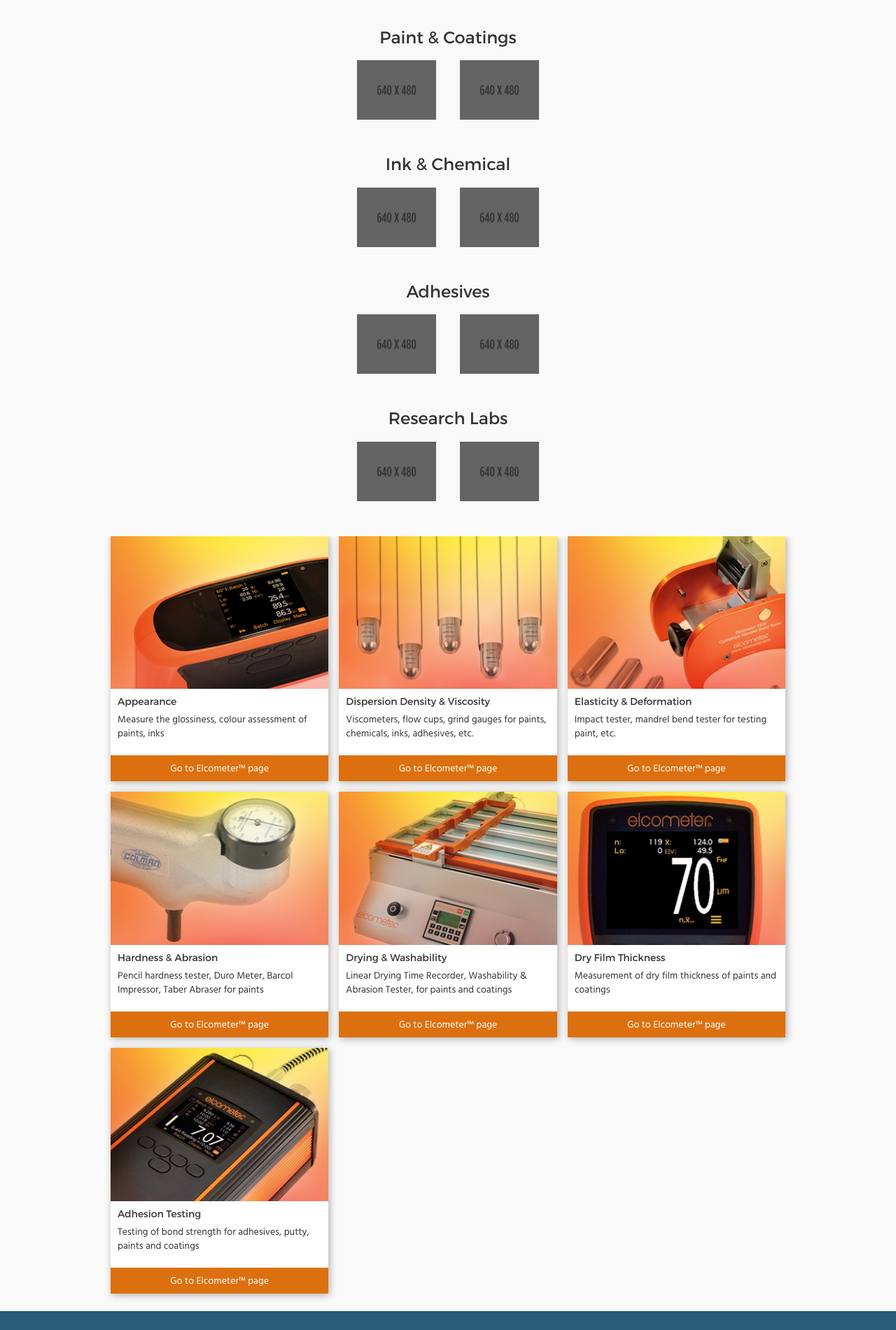
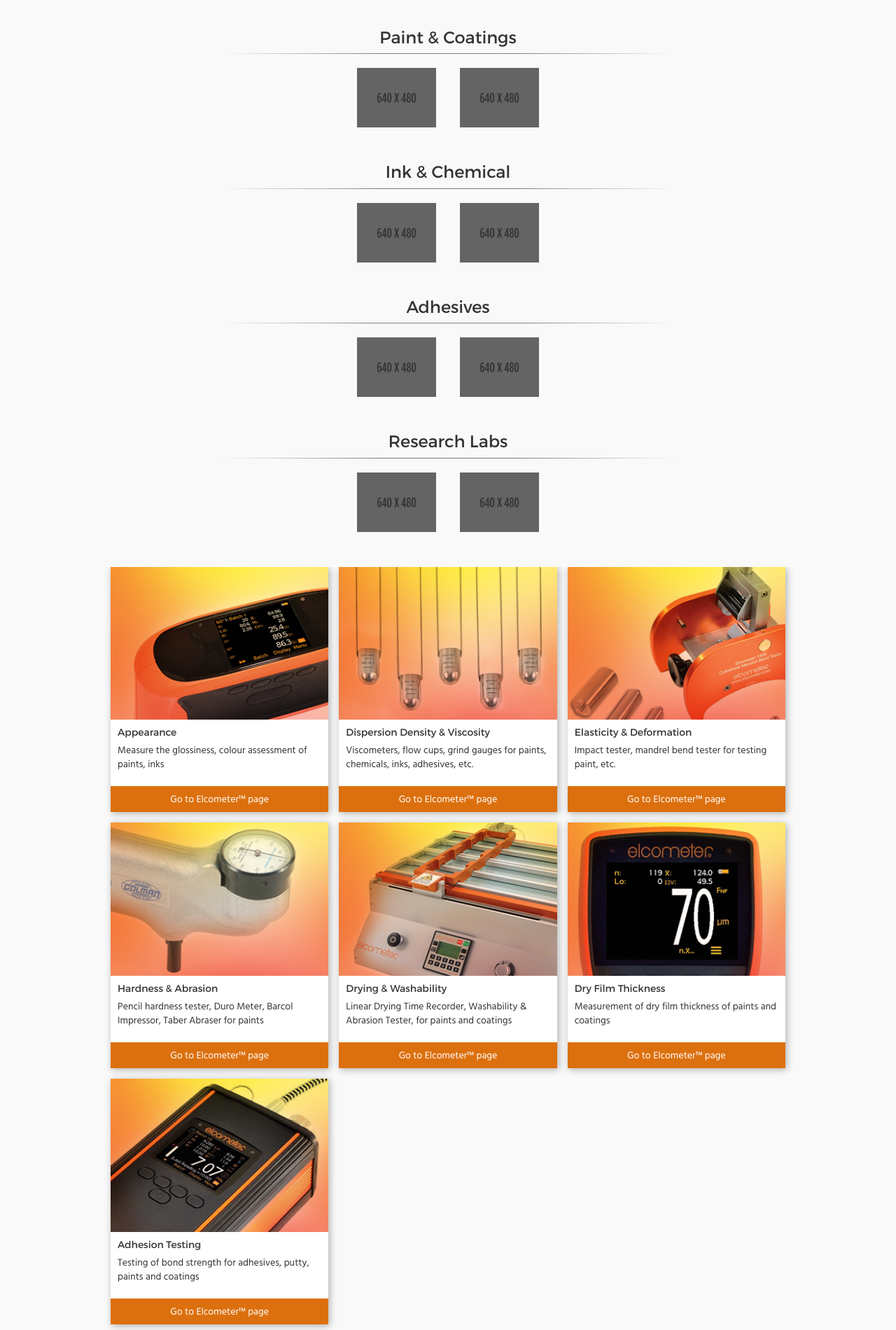
Before and after one commit to upsitf/sandbox-tbc4k, a Jekyll site: the page built from monitoring/instruments/research/index.html, in a window 1280 px wide. Shown: the part 320-2220 px from the top of the page at 70% size. Built offline with Jekyll 4.4.1, drawn with Linux system fonts in a browser that asks for light colours.

Commit message:
Underline and font size adjustments

```diff
--- a/_layouts/instruments.html
+++ b/_layouts/instruments.html
@@ -24,9 +24,10 @@ tab2: Instruments Used
 					{% if j == 1 %}
 						<section>
 						<div class="row"><div class="col-lg-12">
-							<h3>
+							<h3 class="underlined">
 							{{ page.clients1_categories[count1_2.size] }}
 							</h3>
+							<div class="underline"></div>
 						</div></div>
 						<div class="list-fluid">
 					{% endif %}
--- a/css/custom.css
+++ b/css/custom.css
@@ -624,7 +624,7 @@ section.panel-wide>h1, section.panel-wide>div.row>div>h1 {
 
 @media (max-width: 767px) {
 	section.panel-wide>h1, section.panel-wide>div.row>div>h1 {
-	    font-size: 2.75em;
+	    font-size: 2.5em;
 	}
 	section.panel-wide>h1.resize, section.panel-wide>div.row>div>h1.resize {
 	    font-size: 3em;
@@ -724,6 +724,19 @@ a.btn.btn-default.btn-learn {
 .page-content-dynamic h3 {
 	text-align: center;
 	margin-bottom: 20px;
+}
+
+.page-content-dynamic h3.underlined {
+	margin-bottom: 10px;
+}
+
+div.underline {
+	width: 100%;
+    max-width: 650px;
+    height: 1px;
+    background: linear-gradient(to right, rgba(0,0,0,0), rgba(0,0,0,0.5) 35%,rgba(0,0,0,0.5) 65%,rgba(0,0,0,0));
+    margin: auto;
+    margin-bottom: 20px;
 }
 
 /* Fluid Logo Container MAGIC! */
@@ -982,7 +995,7 @@ body.modal-open {
 }
 
 #preloader>span {
-	font-size: 3em;
+	font-size: 2em;
     font-family: Montserrat;
     text-transform: uppercase;
     letter-spacing: 0em;
--- a/monitoring/inspection/index.html
+++ b/monitoring/inspection/index.html
@@ -35,7 +35,7 @@ projects1_photo:
   - /images/inspection/naia3.png
 projects1_photo_offset1y:
   - 30%
-  - 35%
+  - 85%
   - 30%
   - 20%
   - 30%
```
Also changed, not shown: 5 other files.
